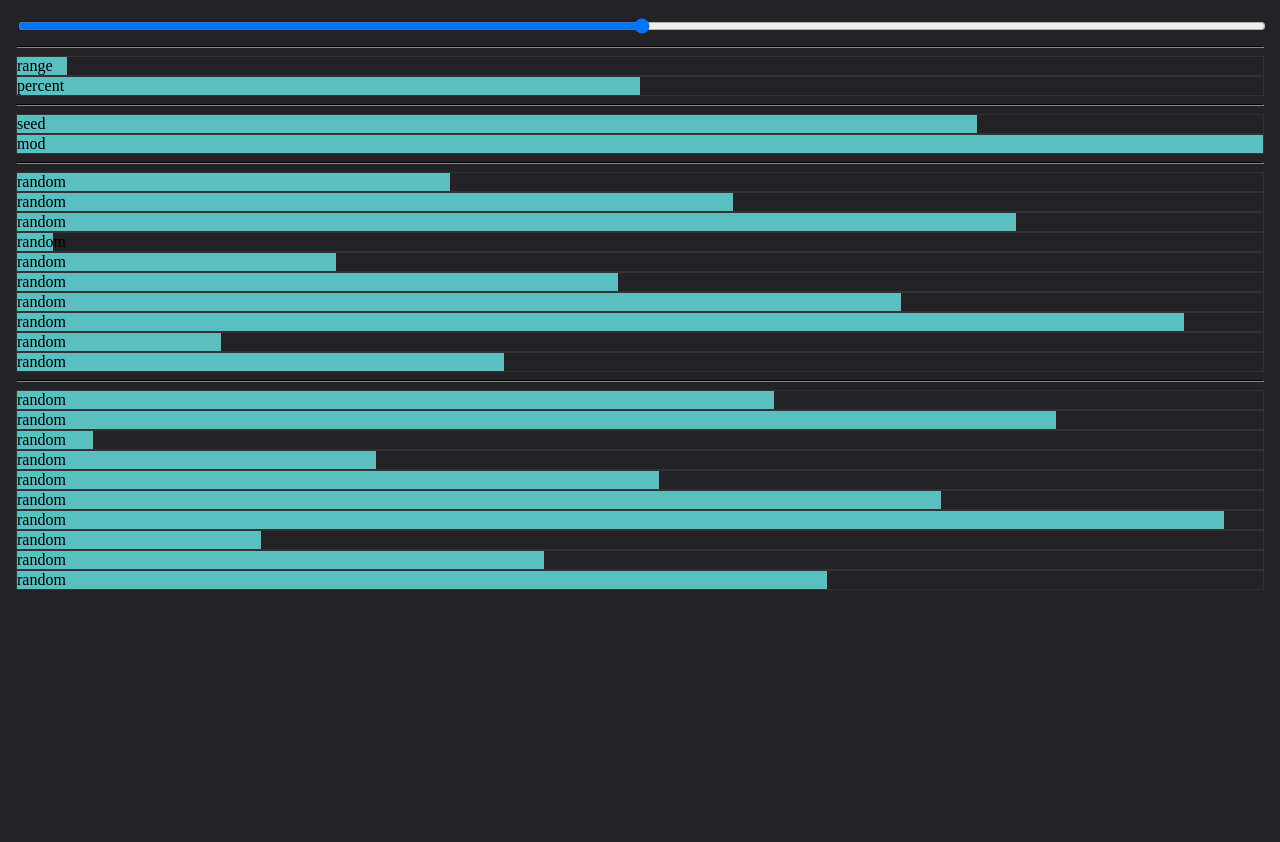
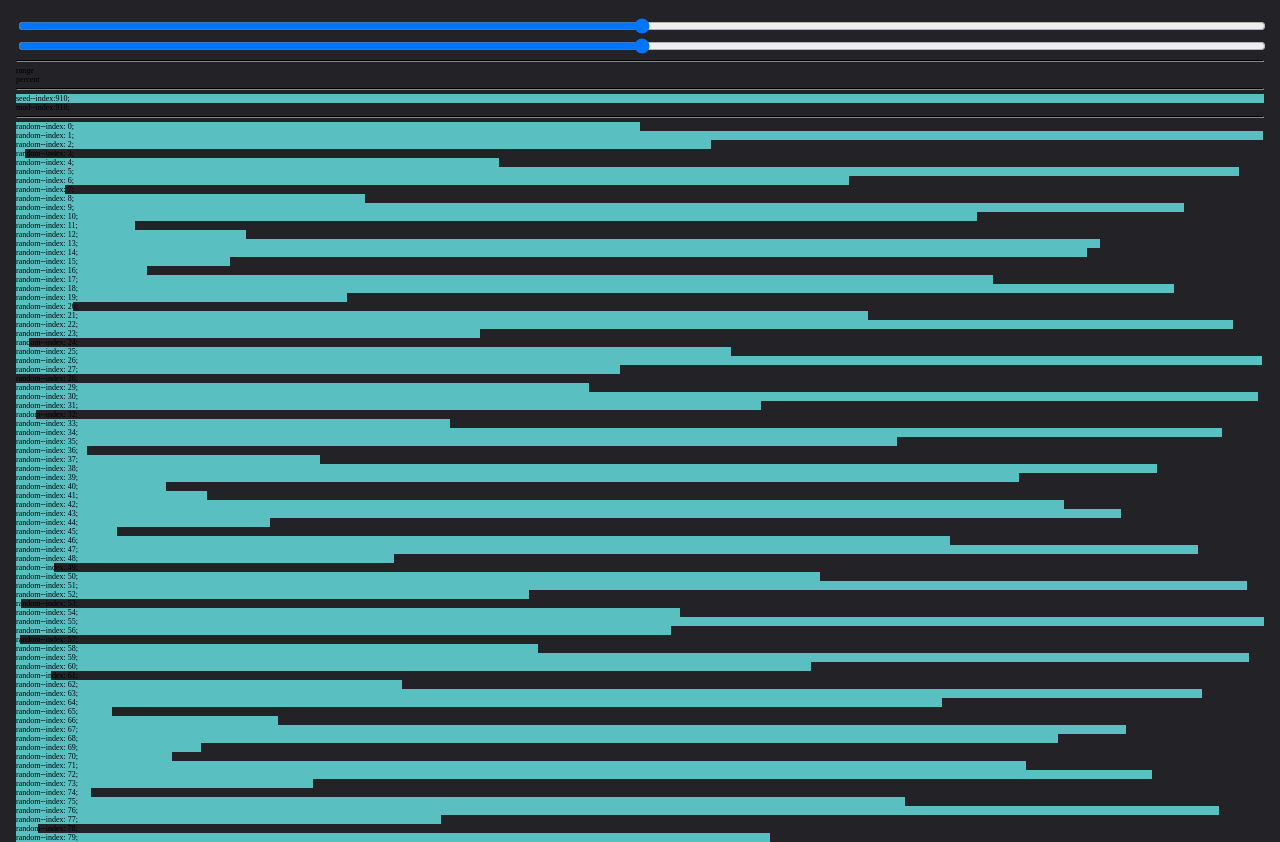
Before and after one commit to Sjeiti/experiment, a website: page src/static/html/range.html in a window 1280 px wide. Before the commit the page ends 800 px from the top, so only its background shows below. Drawn offline with Linux system fonts and the light colour scheme.

Commit message:
range seeds with sines

```diff
--- a/package.json
+++ b/package.json
@@ -1,7 +1,7 @@
 {
   "name": "experiments",
   "filename": "index.js",
-  "version": "1.1.34",
+  "version": "1.1.35",
   "description": "",
   "main": "dist/index.js",
   "license": "MIT",
--- a/src/static/html/range.html
+++ b/src/static/html/range.html
@@ -12,13 +12,13 @@
     height: 100%;
     margin: 0;
     padding: 0;
-    overflow: hidden;
   }
   html {box-sizing: border-box;}
   *, *:before, *:after {box-sizing: inherit;}
   body {
     padding: 1rem;
     background: #232327;
+    font-size: 8px;
   }
 
   :root {
@@ -91,6 +91,14 @@
 		--rndIncr: 12345;
 		--rndMod: 99999999;
 
+    /* ################################### non modulus */
+
+		--rndMult: 7121;
+
+		--rndMult: 6737;
+
+		--rndMult: 6247;
+
   }
 
   hr { border-color: #333; }
@@ -98,14 +106,20 @@
   input {width:100%;}
   div {
     --px: calc(1px*var(--range));
-    --pc: calc(1%*var(--range));
+    --pc: calc(0.1%*var(--range));
 
+    /*
     --seed: calc(var(--range) + var(--index));
     --mod: mod(calc(var(--seed) * var(--rndMult) + var(--rndIncr)), var(--rndMod));
     --rand: calc(var(--mod) / var(--rndMod));
     --randpc: calc(var(--rand)*100%);
+    */
 
-    border: 1px solid #333;
+		--seed: calc((var(--range) + var(--index))*var(--rndMult));
+		--rand: calc(0.5 + 0.5*sin(var(--seed)));
+		--randpc: calc(var(--rand)*100%);
+
+
 /*
     --rdns: calc(var(--radians) + var(--lightRadians));
     --remX: calc(cos(var(--rdns))*1rem);
@@ -118,7 +132,7 @@
     --rand1: calc(var(--mod1) / var(--rndMod));
 */
     &:before {
-      content: attr(class);
+      content: attr(class) attr(style);
     }
   }
   .range {box-shadow:var(--px) 0 0 var(--color) inset;}
@@ -130,7 +144,8 @@
   .random {background:linear-gradient(90deg, var(--color) 0 var(--randpc),transparent var(--randpc) 100%);}
 </style>
 
-<input type="range" />
+<input type="range" max="1000" class="seed" />
+<input type="range" max="10000000" class="multiplier" />
 <hr>
 <div class="range"></div>
 <div class="percent"></div>
@@ -138,27 +153,57 @@
 <div class="seed"   style="--index:910;"></div>
 <div class="mod"    style="--index:910;"></div>
 <hr>
-<div class="random" style="--index:0;"></div>
-<div class="random" style="--index:1;"></div>
-<div class="random" style="--index:2;"></div>
-<div class="random" style="--index:3;"></div>
-<div class="random" style="--index:4;"></div>
-<div class="random" style="--index:5;"></div>
-<div class="random" style="--index:6;"></div>
-<div class="random" style="--index:7;"></div>
-<div class="random" style="--index:8;"></div>
-<div class="random" style="--index:9;"></div>
+<!--<div class="random" style="&#45;&#45;index:0;"></div>
+<div class="random" style="&#45;&#45;index:1;"></div>
+<div class="random" style="&#45;&#45;index:2;"></div>
+<div class="random" style="&#45;&#45;index:3;"></div>
+<div class="random" style="&#45;&#45;index:4;"></div>
+<div class="random" style="&#45;&#45;index:5;"></div>
+<div class="random" style="&#45;&#45;index:6;"></div>
+<div class="random" style="&#45;&#45;index:7;"></div>
+<div class="random" style="&#45;&#45;index:8;"></div>
+<div class="random" style="&#45;&#45;index:9;"></div>
+<div class="random" style="&#45;&#45;index:10;"></div>
+<div class="random" style="&#45;&#45;index:11;"></div>
+<div class="random" style="&#45;&#45;index:12;"></div>
+<div class="random" style="&#45;&#45;index:13;"></div>
+<div class="random" style="&#45;&#45;index:14;"></div>
+<div class="random" style="&#45;&#45;index:15;"></div>
+<div class="random" style="&#45;&#45;index:16;"></div>
+<div class="random" style="&#45;&#45;index:17;"></div>
+<div class="random" style="&#45;&#45;index:18;"></div>
+<div class="random" style="&#45;&#45;index:19;"></div>
+<div class="random" style="&#45;&#45;index:20;"></div>
+<div class="random" style="&#45;&#45;index:21;"></div>
+<div class="random" style="&#45;&#45;index:22;"></div>
+<div class="random" style="&#45;&#45;index:23;"></div>
+<div class="random" style="&#45;&#45;index:24;"></div>
+<div class="random" style="&#45;&#45;index:25;"></div>
+<div class="random" style="&#45;&#45;index:26;"></div>
+<div class="random" style="&#45;&#45;index:27;"></div>
+<div class="random" style="&#45;&#45;index:28;"></div>
+<div class="random" style="&#45;&#45;index:29;"></div>
+<div class="random" style="&#45;&#45;index:30;"></div>
+<div class="random" style="&#45;&#45;index:31;"></div>
+<div class="random" style="&#45;&#45;index:32;"></div>
+<div class="random" style="&#45;&#45;index:33;"></div>
+<div class="random" style="&#45;&#45;index:34;"></div>
+<div class="random" style="&#45;&#45;index:35;"></div>
+<div class="random" style="&#45;&#45;index:36;"></div>
+<div class="random" style="&#45;&#45;index:37;"></div>
+<div class="random" style="&#45;&#45;index:38;"></div>
+<div class="random" style="&#45;&#45;index:39;"></div>
 <hr>
-<div class="random" style="--index:900;"></div>
-<div class="random" style="--index:901;"></div>
-<div class="random" style="--index:902;"></div>
-<div class="random" style="--index:903;"></div>
-<div class="random" style="--index:904;"></div>
-<div class="random" style="--index:905;"></div>
-<div class="random" style="--index:906;"></div>
-<div class="random" style="--index:907;"></div>
-<div class="random" style="--index:908;"></div>
-<div class="random" style="--index:909;"></div>
+<div class="random" style="&#45;&#45;index:900;"></div>
+<div class="random" style="&#45;&#45;index:901;"></div>
+<div class="random" style="&#45;&#45;index:902;"></div>
+<div class="random" style="&#45;&#45;index:903;"></div>
+<div class="random" style="&#45;&#45;index:904;"></div>
+<div class="random" style="&#45;&#45;index:905;"></div>
+<div class="random" style="&#45;&#45;index:906;"></div>
+<div class="random" style="&#45;&#45;index:907;"></div>
+<div class="random" style="&#45;&#45;index:908;"></div>
+<div class="random" style="&#45;&#45;index:909;"></div>-->
 
 <script>
   const {body} = document
@@ -183,14 +228,27 @@
   function init(){
     const w = document.documentElement.clientWidth // todo update onresize
     const h = document.documentElement.clientHeight
-    const input = document.querySelector('input')
 
-    input.addEventListener('input', e=>{
-      const value = e.currentTarget.value
-      body.style.setProperty('--range', value)
+    const inputSeed = document.querySelector('.seed')
+    const inputMult = document.querySelector('.multiplier')
+
+    document.addEventListener('input', e=>{
+      const {target, target: {value}} = e
+      const prop = target===inputSeed&&'--range'
+          ||target===inputMult&&'--rndMult'
+          ||''
+      // console.log('setProperty', prop, value) // todo: remove log
+      body.style.setProperty(prop, value)
     })
-    input.dispatchEvent(new CustomEvent('input'))
+    document.dispatchEvent(new CustomEvent('input'))
     // Array.from(document.querySelectorAll('.random')).forEach((div,i)=>div.setProperty('--index', i))
+
+    Array.from(new Array(80)).forEach((o,i)=>{
+      const div = document.createElement('div')
+      div.classList.add('random')
+      div.style.setProperty('--index', i)
+      document.body.appendChild(div)
+    })
   }
 
 </script>
```
